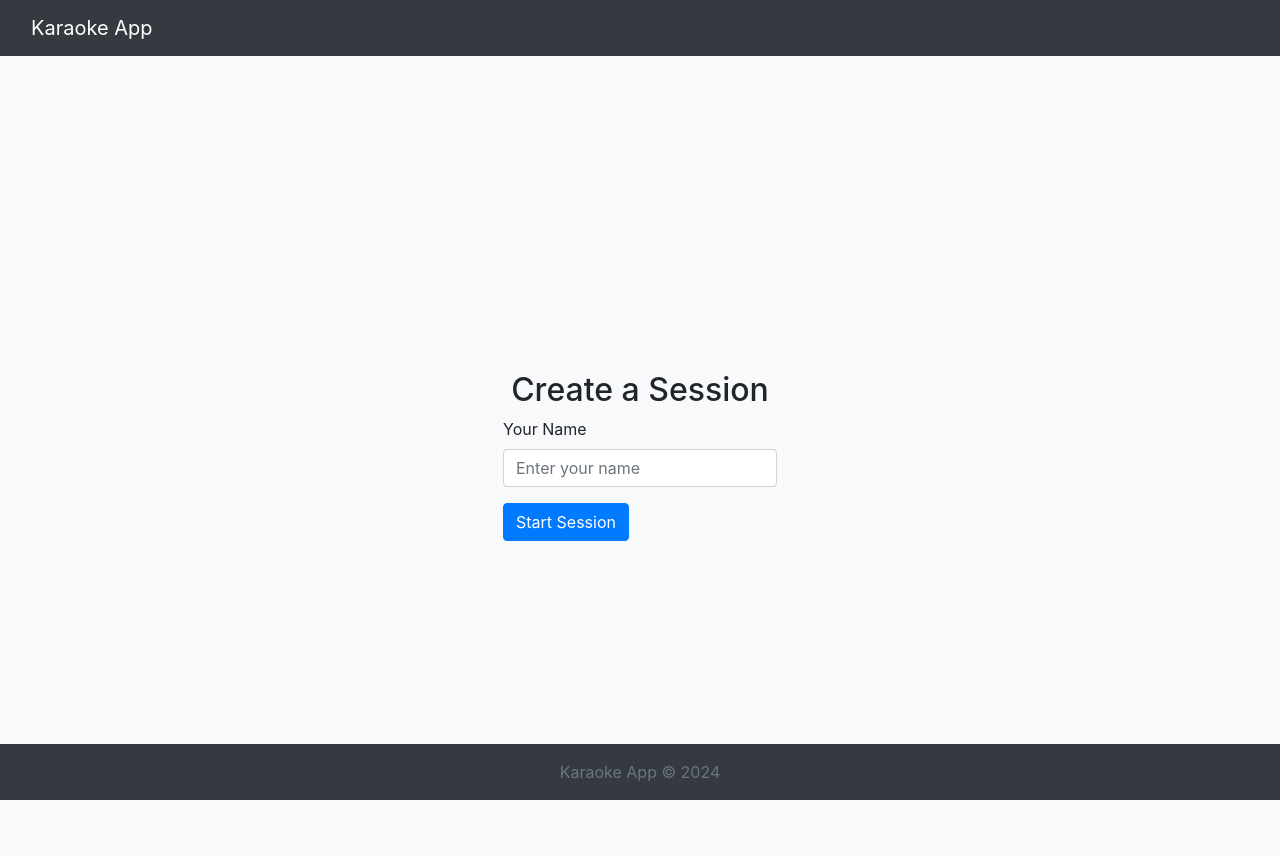
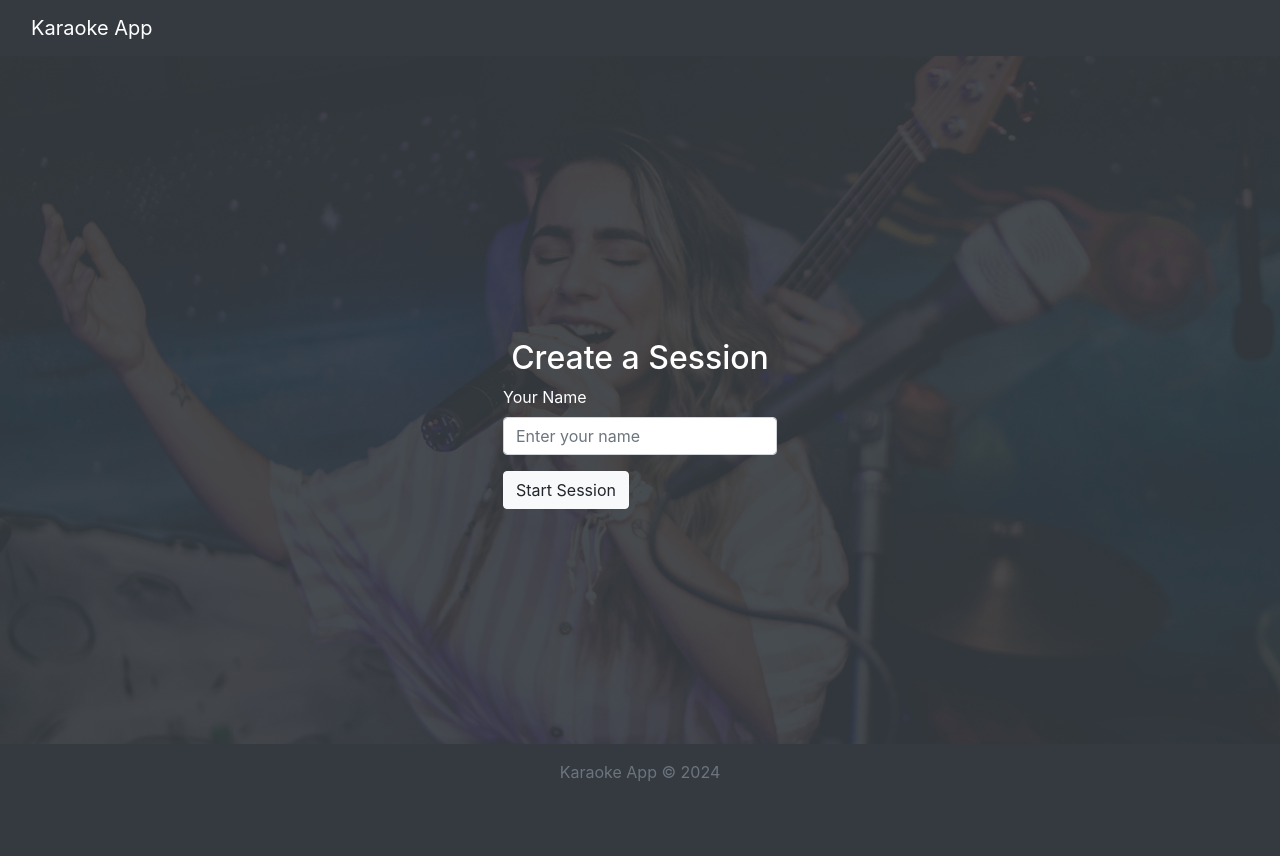
Before and after one commit to tristenwallace/karaoke-app, a Flask app: page / in a window 1280 px wide. After the commit the page ends 781 px from the top, so only its background shows below. Run offline with Flask 3, Linux system fonts and the light colour scheme; some libraries are stand-ins or nearby versions.

Commit message:
chore: Update css styles

```diff
--- a/app/static/css/styles.css
+++ b/app/static/css/styles.css
@@ -2,3 +2,22 @@
 .half-height {
     height: 75vh; /* Set minimum height to 50% of the viewport height */
 }
+
+.home-container {
+    position: relative;
+    z-index: 1;
+}
+
+.home-container::before {
+    content: '';
+    position: absolute;
+    top: 0;
+    left: 0;
+    right: 0;
+    bottom: 0;
+    background-image: url('/static/images/karaoke-hero.jpg');
+    background-size: cover;
+    background-position: center;
+    opacity: 0.1;  /* Adjust the transparency */
+    z-index: -1;
+}
--- a/app/static/js/app.js
+++ b/app/static/js/app.js
@@ -15,5 +15,5 @@
             const bsAlert = new bootstrap.Alert(alert); // Initialize the Bootstrap alert
             bsAlert.close(); // This will close the alert with Bootstrap's built-in fade effect
         });
-    }, 5000);
+    }, 3500);
 });
--- a/app/static/js/modules/songQueue.js
+++ b/app/static/js/modules/songQueue.js
@@ -18,6 +18,7 @@
                 credentials: 'same-origin'
             }).then(response => response.json())
             .then(data => {
+                console.log(`Success: ${data.success}, Message: ${data.message}`)
                 if (data.success) {
                     // Remove 'current' class from the current song
                     currentSongItem.classList.remove('current');
@@ -25,7 +26,7 @@
                     // Remove the played song
                     currentSongItem.remove();
 
-                    // Update vide with next song in queue
+                    // Update video with next song in queue
                     const nextSongItem = document.querySelector(`#songQueue .list-group-item[data-id="${data.nextSongId}"]`);
                     if (nextSongItem) {
                         nextSongItem.classList.add('current', 'bg-info', 'text-white');
@@ -43,7 +44,7 @@
                             You've reached the end of the queue. Add more songs to keep the party going!
                         </div>
                     `;
-                    document.querySelector('.container-fluid.mt-4').appendChild(messageContainer);
+                    document.querySelector('.container-fluid.pt-5').appendChild(messageContainer);
                 }
             }).catch(error => {
                 console.error('Fetch error:', error);
--- a/app/templates/base.html
+++ b/app/templates/base.html
@@ -9,7 +9,7 @@
     <link href="{{ url_for('static', filename='css/styles.css') }}" rel="stylesheet">
     <link rel="stylesheet" href="https://stackpath.bootstrapcdn.com/bootstrap/4.3.1/css/bootstrap.min.css" integrity="sha384-ggOyR0iXCbMQv3Xipma34MD+dH/1fQ784/j6cY/iJTQUOhcWr7x9JvoRxT2MZw1T" crossorigin="anonymous"></head>
 <body>
-    <nav class="navbar navbar-expand-lg navbar-dark bg-dark">
+    <nav class="navbar navbar-expand-lg navbar-dark bg-dark fixed-top">
         <div class="container-fluid">
             <a class="navbar-brand" href="/">Karaoke App</a>
         </div>
@@ -18,13 +18,13 @@
     {% block content %}
     {% endblock %}
 
-    {% block footer %}
     <footer class="footer fixed-bottom bg-dark text-white text-center p-3">
+        {% block footer %}
         <div class="container text-center">
             <span class="text-muted">Karaoke App © 2024</span>
         </div>
+        {% endblock %}
     </footer>
-    {% endblock %}
 
     {% block scripts %}
     {% endblock %}
--- a/app/templates/index.html
+++ b/app/templates/index.html
@@ -3,16 +3,16 @@
 {% block title %}Home - Karaoke App{% endblock %}
 
 {% block content %}
-<div class="container-fluid vh-100">
+<div class="container-fluid vh-100 pt-5">
     <div class="row h-100">
-        <div class="col-md-12 d-flex flex-column justify-content-center align-items-center bg-light">
-            <h2>Create a Session</h2>
+        <div class="home-container col-md-12 d-flex flex-column justify-content-center align-items-center bg-dark">
+            <h2 class="text-white">Create a Session</h2>
             <form action="/" method="post">
                 <div class="form-group">
-                    <label for="username">Your Name</label>
+                    <label class ="text-white" for="username">Your Name</label>
                     <input type="text" class="form-control" name="username" placeholder="Enter your name" required>
                 </div>
-                <button type="submit" class="btn btn-primary">Start Session</button>
+                <button type="submit" class="btn btn-light">Start Session</button>
             </form>
         </div>
         <!-- TODO: Join a Session
```
Also changed, not shown: app/templates/session.html (+4 -4 lines), app/static/images/karaoke-hero.jpg (added).
